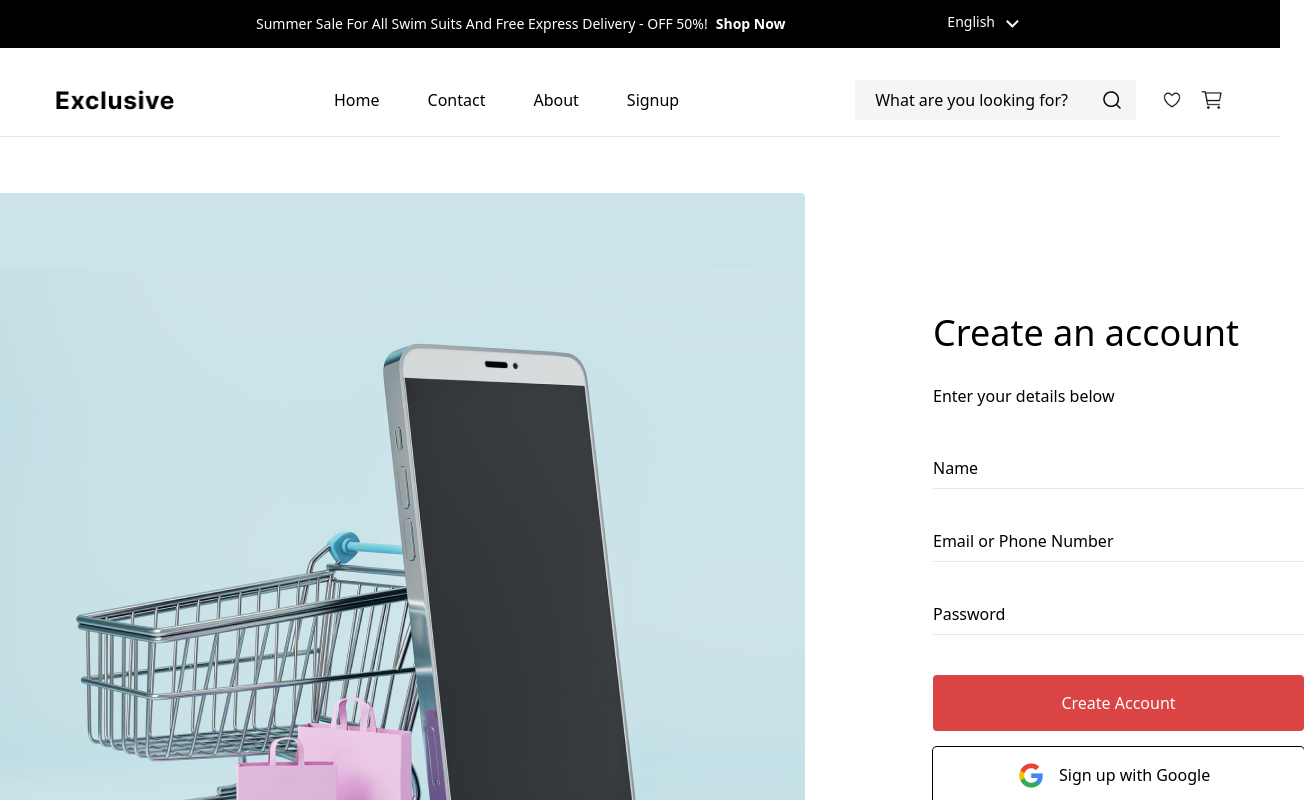
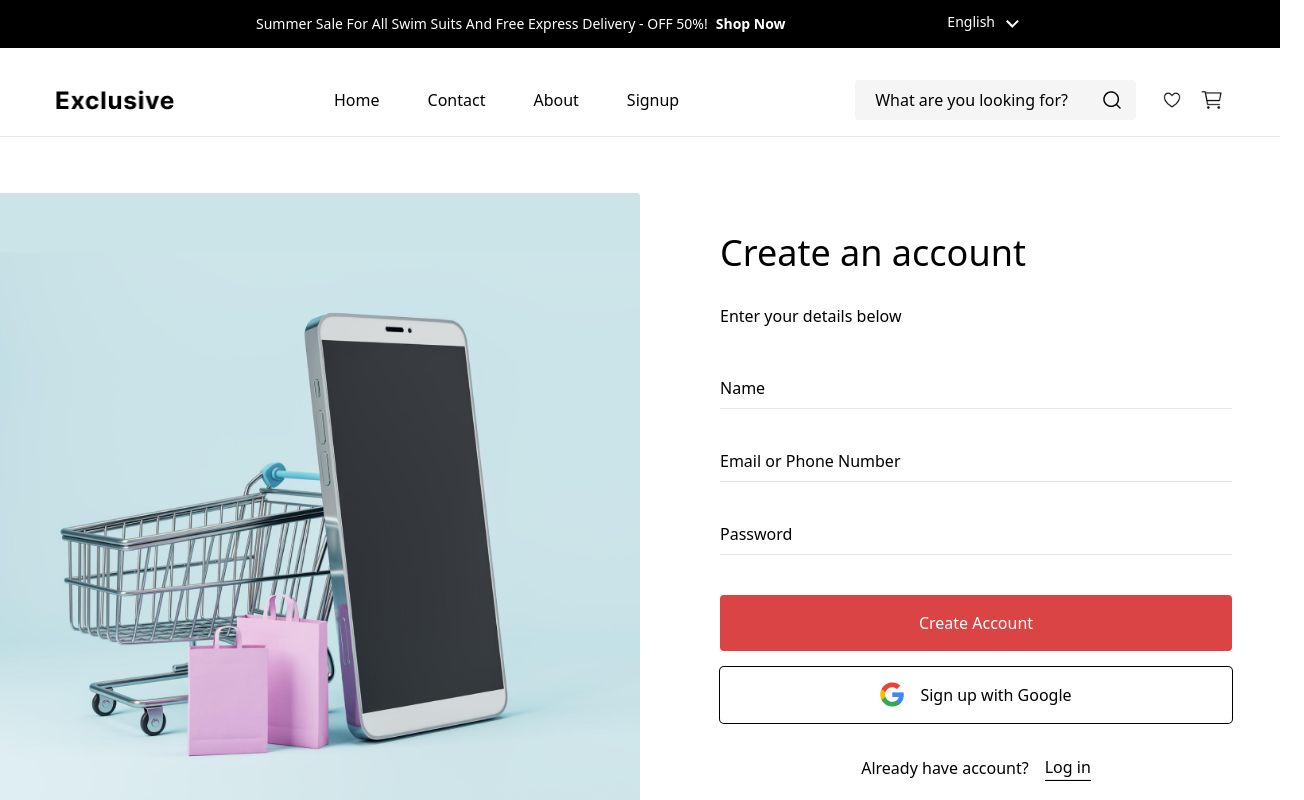
Before and after one commit to Fatima367/Figma_Hackathon_Prac, a Next.js app: page /signup in a window 1280 px wide. Shown: the top 800 px of the page, 1304 px wide, since content can reach past the window. Built offline with nearby package versions, Linux system fonts and the light colour scheme.

Commit message:
e-commerce-web

```diff
--- a/app/login/page.tsx
+++ b/app/login/page.tsx
@@ -3,15 +3,14 @@ import Image from "next/image";
 export default function LoginPage() {
   return (
     <div className="">
-      <div className="mt-14 w-full space-x-20 mb-36 flex relative">
+      <div className="mt-14 w-full space-x-20 mb-36 flex pr-5">
         <Image
           src="/images/Side Image.png"
           height={650}
           width={640}
           alt="image"
         />
-        <div className="space-y-10 mx-auto my-auto flex flex-col">
-          <div className="space-y-12">
+        <div className="space-y-12 w-[32rem] my-auto">
           <div className="space-y-6 flex flex-col items-start my-auto">
             <h2 className="text-[36px] font-medium">Log in to Exclusive</h2>
             <p className="text-base">Enter your details below</p>
@@ -26,7 +25,7 @@ export default function LoginPage() {
               <hr />
             </div>
           </div>
-          </div>
+
           <div className="flex items-center justify-between">
             <button
               className="w-36 h-14 px-12 py-4
--- a/app/signup/page.tsx
+++ b/app/signup/page.tsx
@@ -1,17 +1,21 @@
 import Image from "next/image";
 
 export default function SignupPage() {
-    return(
-        <div className="  ">
-
-            <div className="mt-14 w-full h-[781px] space-x-32 mb-36 flex">
-                <Image src="/images/Side Image.png" height={781} width={805} alt="image" />
-                <div className="space-y-12 mx-32 my-auto">
+  return (
+    <div className="">
+      <div className="mt-14 w-full space-x-20 mb-36 flex pr-5">
+        <Image
+          src="/images/Side Image.png"
+          height={650}
+          width={640}
+          alt="image"
+        />
+        <div className="space-y-12 my-auto w-[32rem]">
           <div className="space-y-6 flex flex-col items-start my-auto">
             <h2 className="text-[36px] font-medium"> Create an account</h2>
             <p className="text-base">Enter your details below</p>
           </div>
-                    <div className="space-y-10">
+          <div className="space-y-10 mx-auto my-auto flex flex-col">
             <div className="space-y-10">
               <div className="space-y-2">
                 <p className="text-base">Name</p>
@@ -27,26 +31,34 @@ export default function SignupPage() {
               </div>
             </div>
             <div className="space-y-4">
-                            <button className="w-[371px] h-14 px-[122px] py-4
+              <button
+                className="w-full h-14 py-4
                             space-x-8 bg-[#DB4444] rounded text-white text-base
-                            font-medium">
+                            font-medium"
+              >
                 Create Account
               </button>
               <div className="space-y-8">
-                                <button className="w-[371px] h-14 px-[86px] py-4
-                                 space-x-8 rounded text-white text-base
-                                 font-medium ring-1 ring-black">
-                                   <div className="space-x-4 flex">
-                                    <Image src="/images/Icon-Google.png" height={24} width={24}
-                                    alt="google-icon" />
+                <button
+                  className="w-full h-14 px-20 py-4
+                                 gap-4 rounded text-white text-base
+                                 font-medium ring-1 ring-black flex items-center justify-center"
+                >
+                  <Image
+                    src="/images/Icon-Google.png"
+                    height={24}
+                    width={24}
+                    alt="google-icon"
+                  />
                   <p className="text-black text-base">Sign up with Google</p>
-                                   </div>
                 </button>
                 <div className="space-x-4 flex items-center justify-center">
-                                    <p className="text-base text-[#000000]">Already have account?</p>
+                  <p className="text-base text-[#000000]">
+                    Already have account?
+                  </p>
                   <div>
                     <p className="text-base font-medium">Log in</p>
-                                        <hr className="border-b border-b-black"/>
+                    <hr className="border-b border-b-black" />
                   </div>
                 </div>
               </div>
@@ -55,5 +67,5 @@ export default function SignupPage() {
         </div>
       </div>
     </div>
-    )
-};
+  );
+}
--- a/app/wishlist/page.tsx
+++ b/app/wishlist/page.tsx
@@ -2,23 +2,20 @@ import Image from "next/image";
 
 export default function Wishlist() {
   return (
-    <div className="  ">
-
-
-      <main className="flex items-start justify-between">
+    <main className="flex items-start justify-center mx-auto">
       <div className="space-y-20 p-20 mb-36 mx-auto">
-          <div className="space-y-[60px]">
-            <div className="space-x-[835px] flex items-center justify-stretch">
+        <div className="space-y-14">
+          <div className="flex items-center justify-between">
             <p className="text-[20px]">Wishlist (4)</p>
             <button
-                className="px-12 py-4 space-x-8 rounded ring-1 ring-black
-                        ring-opacity-50"
+              className="w-48 h-14 gap-8 rounded ring-1 ring-black
+                        ring-opacity-50 text-base font-medium"
             >
-                <p className="text-base font-medium">View All Products</p>
+              View All Products
             </button>
           </div>
 
-            <div className="flex items-center justify-center gap-[30px] mt-14 mb-36">
+          <div className="flex items-center justify-center gap-7 mt-14 mb-36">
             <div className="space-y-4">
               <Image
                 src="/images/riimage.png"
@@ -28,13 +25,9 @@ export default function Wishlist() {
               />
 
               <div className="space-y-2">
-                  <p className="text-base font-medium">
-                    HAVIT HV-G92 Gamepad
-                  </p>
+                <p className="text-base font-medium">HAVIT HV-G92 Gamepad</p>
                 <div className="flex space-x-3">
-                    <p className="text-base text-[#DB4444] font-medium">
-                      $120
-                    </p>
+                  <p className="text-base text-[#DB4444] font-medium">$120</p>
                   <p className="text-base font-medium line-through opacity-50">
                     $160
                   </p>
@@ -60,13 +53,9 @@ export default function Wishlist() {
               />
 
               <div className="space-y-2">
-                  <p className="text-base font-medium">
-                    AK-900 Wired Keyboard
-                  </p>
+                <p className="text-base font-medium">AK-900 Wired Keyboard</p>
                 <div className="flex space-x-3">
-                    <p className="text-base text-[#DB4444] font-medium">
-                      $960
-                    </p>
+                  <p className="text-base text-[#DB4444] font-medium">$960</p>
                   <p className="text-base font-medium line-through opacity-50">
                     $1160
                   </p>
@@ -92,13 +81,9 @@ export default function Wishlist() {
               />
 
               <div className="space-y-2">
-                  <p className="text-base font-medium">
-                    IPS LCD Gaming Monitor
-                  </p>
+                <p className="text-base font-medium">IPS LCD Gaming Monitor</p>
                 <div className="flex space-x-3">
-                    <p className="text-base text-[#DB4444] font-medium">
-                      $370
-                    </p>
+                  <p className="text-base text-[#DB4444] font-medium">$370</p>
                   <p className="text-base font-medium line-through opacity-50">
                     $400
                   </p>
@@ -124,13 +109,9 @@ export default function Wishlist() {
               />
 
               <div className="space-y-2">
-                  <p className="text-base font-medium">
-                    RGB liquid CPU Cooler
-                  </p>
+                <p className="text-base font-medium">RGB liquid CPU Cooler</p>
                 <div className="flex space-x-3">
-                    <p className="text-base text-[#DB4444] font-medium">
-                      $160
-                    </p>
+                  <p className="text-base text-[#DB4444] font-medium">$160</p>
                   <p className="text-base font-medium line-through opacity-50">
                     $170
                   </p>
@@ -149,21 +130,21 @@ export default function Wishlist() {
           </div>
         </div>
 
-          <div className="space-y-[60px]">
-            <div className="space-x-[864px] flex items-center justify-stretch">
+        <div className="space-y-14">
+          <div className="flex items-center justify-between">
             <div className="flex space-x-4">
-                <div className="bg-[#DB4444] h-10 w-[20px] rounded"></div>
+              <div className="bg-[#DB4444] h-10 w-5 rounded"></div>
               <p className="text-[20px] my-auto">Just For You</p>
             </div>
             <button
-                className="px-12 py-4 space-x-8 rounded ring-1 ring-black
-                        ring-opacity-50"
+              className="w-36 min-h-12 gap-8 rounded ring-1 ring-black
+                        ring-opacity-50 text-base font-medium"
             >
-                <p className="text-base font-medium">See All</p>
+              See All
             </button>
           </div>
 
-            <div className="flex items-center justify-center gap-[30px] mt-14 mb-36">
+          <div className="flex items-center justify-center gap-7 mt-14 mb-36">
             <div className="space-y-4">
               <Image
                 src="/images/riimage.png"
@@ -173,13 +154,9 @@ export default function Wishlist() {
               />
 
               <div className="space-y-2">
-                  <p className="text-base font-medium">
-                    HAVIT HV-G92 Gamepad
-                  </p>
+                <p className="text-base font-medium">HAVIT HV-G92 Gamepad</p>
                 <div className="flex space-x-3">
-                    <p className="text-base text-[#DB4444] font-medium">
-                      $120
-                    </p>
+                  <p className="text-base text-[#DB4444] font-medium">$120</p>
                   <p className="text-base font-medium line-through opacity-50">
                     $160
                   </p>
@@ -205,13 +182,9 @@ export default function Wishlist() {
               />
 
               <div className="space-y-2">
-                  <p className="text-base font-medium">
-                    AK-900 Wired Keyboard
-                  </p>
+                <p className="text-base font-medium">AK-900 Wired Keyboard</p>
                 <div className="flex space-x-3">
-                    <p className="text-base text-[#DB4444] font-medium">
-                      $960
-                    </p>
+                  <p className="text-base text-[#DB4444] font-medium">$960</p>
                   <p className="text-base font-medium line-through opacity-50">
                     $1160
                   </p>
@@ -237,13 +210,9 @@ export default function Wishlist() {
               />
 
               <div className="space-y-2">
-                  <p className="text-base font-medium">
-                    IPS LCD Gaming Monitor
-                  </p>
+                <p className="text-base font-medium">IPS LCD Gaming Monitor</p>
                 <div className="flex space-x-3">
-                    <p className="text-base text-[#DB4444] font-medium">
-                      $370
-                    </p>
+                  <p className="text-base text-[#DB4444] font-medium">$370</p>
                   <p className="text-base font-medium line-through opacity-50">
                     $400
                   </p>
@@ -269,13 +238,9 @@ export default function Wishlist() {
               />
 
               <div className="space-y-2">
-                  <p className="text-base font-medium">
-                    RGB liquid CPU Cooler
-                  </p>
+                <p className="text-base font-medium">RGB liquid CPU Cooler</p>
                 <div className="flex space-x-3">
-                    <p className="text-base text-[#DB4444] font-medium">
-                      $160
-                    </p>
+                  <p className="text-base text-[#DB4444] font-medium">$160</p>
                   <p className="text-base font-medium line-through opacity-50">
                     $170
                   </p>
@@ -295,6 +260,5 @@ export default function Wishlist() {
         </div>
       </div>
     </main>
-    </div>
   );
 }
```
Lines whose indentation alone changed are shown as unchanged.
